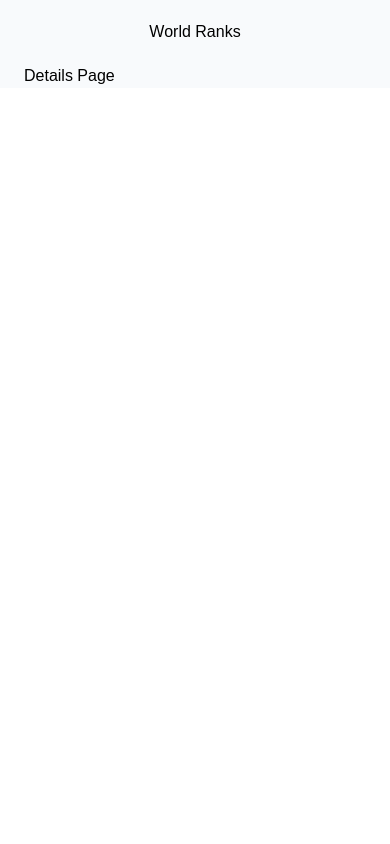
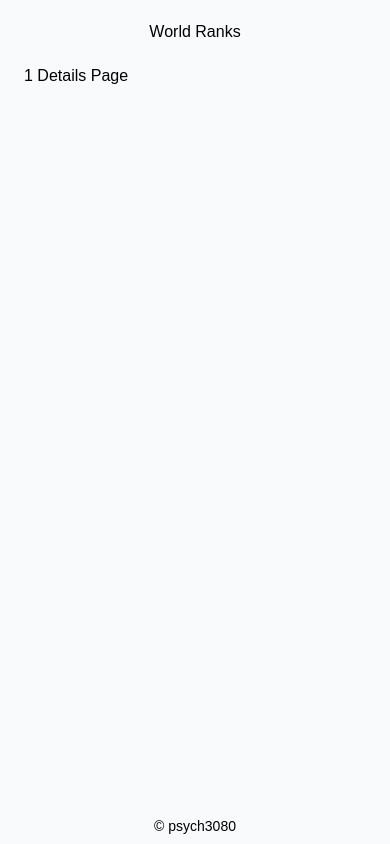
Before and after one commit to arvindchauhan1/world-ranks, a React (Create React App) app: page /1 in a window 390 px wide. Built offline with nearby package versions, Linux system fonts and the light colour scheme.

Commit message:
responsive

```diff
--- a/src/App.js
+++ b/src/App.js
@@ -4,21 +4,24 @@ import {
   Routes,
   Route
 } from "react-router-dom";
+import Footer from './components/Footer';
 import Header from './components/Header';
 import DetailsPage from './Pages/DetailsPage';
 import HomePage from './Pages/HomePage';
 
 const App = () => {
   return (
-    <><div className="lg:px-28 md:px-16 sm:px-12 px-6 bg-slate-50">
+    <>
+      <Header />
+      <div className="lg:px-28 md:px-16 sm:px-12 px-6 bg-slate-50">
         <Router>
-        <Header />
           <Routes>
             <Route path='/' element={<HomePage />} />
             <Route path='/:country' element={<DetailsPage />} />
           </Routes>
         </Router>
       </div>
+      <Footer />
     </>
   );
 };
--- a/src/Pages/DetailsPage.js
+++ b/src/Pages/DetailsPage.js
@@ -1,9 +1,12 @@
 import React from 'react';
+import { useParams } from 'react-router-dom';
 
 const DetailsPage = () => {
+    const { country } = useParams()
+
     return <>
-        <div className="">
-            Details Page
+        <div className="h-full ">
+            {country} Details Page
         </div>
     </>;
 };
--- a/src/Pages/HomePage.js
+++ b/src/Pages/HomePage.js
@@ -1,4 +1,5 @@
 import React, { useState, useCallback, useEffect } from 'react';
+import { Link } from 'react-router-dom';
 import { http } from '../remote';
 
 const HomePage = () => {
@@ -40,24 +41,26 @@ const HomePage = () => {
                     <div className='flex-1 sm:block hidden text-base font-medium'>Gini</div>
                     <div className='flex-1 sm:hidden block text-base font-medium'>
                         <select defaultValue={show} onChange={(e) => setShow(e.target.value)}>
-                        <option value="0">Population</option>
-                        <option value="1">Area (km  )</option>
-                        <option value="2">Gini</option>
+                            <option value="0" className='text-base font-medium'>Population</option>
+                            <option value="1" className='text-base font-medium'>Area (km  )</option>
+                            <option value="2" className='text-base font-medium'>Gini</option>
                         </select>
                     </div>
                 </div>
                 {countries.map((country, index) => {
                     console.log(country)
                     return (
+                        <Link to={`${country.name.common}`}>
                             <div className='bg-white w-full flex my-3 p-3 rounded-xl text-center'>
                                 <div className='flex-none sm:block hidden'>
-                            <img src={`${country.flags.svg}`} alt={`${country.flag}`} className='inline-block w-14 h-9' />
+                                    <img src={`${country.flags.svg}`} alt={`${country.flag}`} className='inline-block w-14 h-9 rounded-md object-cover' />
                                 </div>
-                        <div className='flex-1'>{country.name.common}</div>
-                        <div className={`flex-1 sm:block ${show === '0' ? '' : 'hidden'} `}> {country.population}</div>
-                        <div className={`flex-1 sm:block ${show === '1' ? '' : 'hidden'} `}>{country.area}</div>
-                        <div className={`flex-1 sm:block ${show === '2' ? '' : 'hidden'} `}>gini</div>
+                                <div className='flex-1 text-base font-medium'>{country.name.common}</div>
+                                <div className={`flex-1 text-base font-medium sm:block ${show === '0' ? '' : 'hidden'} `}> {country.population}</div>
+                                <div className={`flex-1 text-base font-medium sm:block ${show === '1' ? '' : 'hidden'} `}>{country.area}</div>
+                                <div className={`flex-1 text-base font-medium sm:block ${show === '2' ? '' : 'hidden'} `}>gini</div>
                             </div>
+                        </Link>
                     )
                 })}
             </div>
--- /dev/null
+++ b/src/components/Footer.js
@@ -0,0 +1,11 @@
+import React from 'react'
+
+const Footer = () => {
+    return (
+        <div class="fixed bottom-0 w-full text-center bg-slate-50 h-9 pt-2 text-sm">
+            © psych3080
+        </div>
+    )
+}
+
+export default Footer
--- a/src/components/Header.js
+++ b/src/components/Header.js
@@ -2,7 +2,7 @@ import React from 'react';
 
 const Header = () => {
   return <>
-  <div className="flex justify-center py-5">
+  <div className="sticky top-0 text-center py-5 bg-slate-50">
       World Ranks
   </div>
   </>;
--- a/src/index.css
+++ b/src/index.css
@@ -1,16 +1,18 @@
 @tailwind base;
 @tailwind components;
 @tailwind utilities;
-@import url('https://fonts.googleapis.com/css2?family=Poppins:wght@100;300;400;500;600;800&display=swap');
+@import url("https://fonts.googleapis.com/css2?family=Poppins:wght@100;300;400;500;600;800&display=swap");
 
 body {
   margin: 0;
-  font-family: 'Poppins', sans-serif;
+  font-family: "Poppins", sans-serif;
   -webkit-font-smoothing: antialiased;
   -moz-osx-font-smoothing: grayscale;
+
+  background-color: #f8fafc;
 }
 
 code {
-  font-family: source-code-pro, Menlo, Monaco, Consolas, 'Courier New',
+  font-family: source-code-pro, Menlo, Monaco, Consolas, "Courier New",
     monospace;
 }
```
Lines whose indentation alone changed are shown as unchanged.
